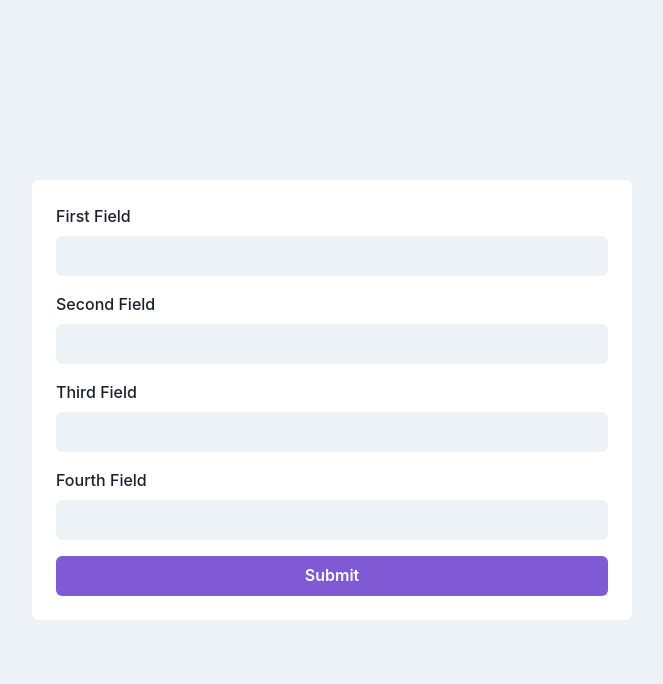
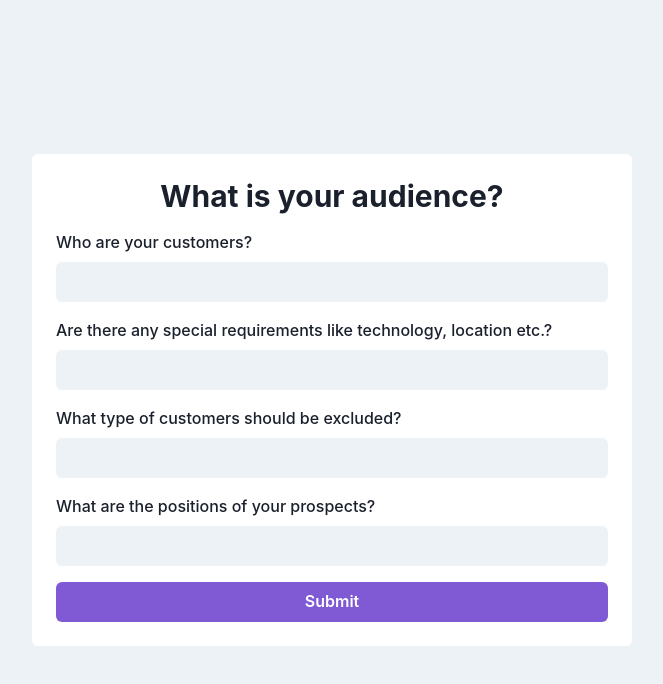
Before and after one commit to stkrolikiewicz/fullstack-form, a Next.js app in the folder client/: page / in a window 1280 px wide. Shown: the top 684 px of the page, without its empty margins (308-971 px from the left). Built offline with nearby package versions, Linux system fonts and the light colour scheme.

Commit message:
feat: implement success Alert after form submission & move _utils + _constants to root folder

```diff
--- a/client/src/components/Form/Component.js
+++ b/client/src/components/Form/Component.js
@@ -1,21 +1,23 @@
 import {postAnswer} from '@/services/answers';
 import {Formik} from 'formik';
-import {Box, Button, VStack, Spinner, Slide} from '@chakra-ui/react';
+import {Box, Button, VStack, Spinner, Heading} from '@chakra-ui/react';
 import {FormControl as MyFormControl} from './_components';
-import {fields, initialValues} from './_constants';
-import {validateField} from './_utils';
+import {validateField} from '@/utils';
 import {useState} from 'react';
 import {Alert as MyAlert} from '@/components';
 
-export default () => {
+export default ({title, fields, initialValues}) => {
   const [loading, setLoading] = useState(false);
   const [error, setError] = useState(null);
+  const [success, setSuccess] = useState(false);
 
   const handleSubmit = async (values, resetForm) => {
     setLoading(true);
     setError(null);
+    setSuccess(false);
     try {
       await postAnswer(values);
+      setSuccess(true);
       resetForm();
     } catch (error) {
       setError(error || 'Unknown error');
@@ -33,6 +35,20 @@ export default () => {
           description={error.message || 'Unknown error'}
           enterState={error}
         />
+      )}
+      {success && (
+        <MyAlert
+          status="success"
+          title="Form submitted successfully!"
+          description="Thank you for your submission."
+          enterState={success}
+          duration={5000}
+        />
+      )}
+      {title && (
+        <Heading as="h2" size="lg" mb={4} textAlign={'center'}>
+          {title}
+        </Heading>
       )}
       <Formik
         initialValues={initialValues}
--- a/client/src/components/Form/_constants/index.js
+++ /dev/null
@@ -1,25 +0,0 @@
-export const fields = [
-  {
-    name: 'firstField',
-    label: 'First Field',
-  },
-  {
-    name: 'secondField',
-    label: 'Second Field',
-  },
-  {
-    name: 'thirdField',
-    label: 'Third Field',
-  },
-  {
-    name: 'fourthField',
-    label: 'Fourth Field',
-  },
-];
-
-export const initialValues = {
-  firstField: '',
-  secondField: '',
-  thirdField: '',
-  fourthField: '',
-};
--- /dev/null
+++ b/client/src/constants/index.js
@@ -0,0 +1,27 @@
+export const title = 'What is your audience?';
+
+export const fields = [
+  {
+    name: 'firstField',
+    label: 'Who are your customers?',
+  },
+  {
+    name: 'secondField',
+    label: 'Are there any special requirements like technology, location etc.?',
+  },
+  {
+    name: 'thirdField',
+    label: 'What type of customers should be excluded?',
+  },
+  {
+    name: 'fourthField',
+    label: 'What are the positions of your prospects?',
+  },
+];
+
+export const initialValues = {
+  firstField: '',
+  secondField: '',
+  thirdField: '',
+  fourthField: '',
+};
--- a/client/src/pages/index.js
+++ b/client/src/pages/index.js
@@ -1,6 +1,7 @@
 import Head from 'next/head';
 import {Flex} from '@chakra-ui/react';
 import {Form as MyForm} from '@/components';
+import {title, fields, initialValues} from '@/constants';
 
 export default function App() {
   return (
@@ -13,7 +14,7 @@ export default function App() {
       </Head>
       <main>
         <Flex bg="gray.100" align="center" justify="center" h="100vh">
-          <MyForm />
+          <MyForm title={title} fields={fields} initialValues={initialValues} />
         </Flex>
       </main>
     </>
--- a/client/src/components/Form/_utils/index.js
+++ b/client/src/utils/index.js
@@ -3,8 +3,8 @@ export const validateField = (fieldName, fieldValue) => {
 
   if (!fieldValue) {
     errors[fieldName] = 'This answer is required';
-  } else if (fieldValue.length < 2 || fieldValue.length > 70) {
-    errors[fieldName] = 'This answer must be between 2 and 70 characters';
+  } else if (fieldValue.length < 2 || fieldValue.length > 150) {
+    errors[fieldName] = 'This answer must be between 2 and 150 characters';
   }
 
   return errors;
```
